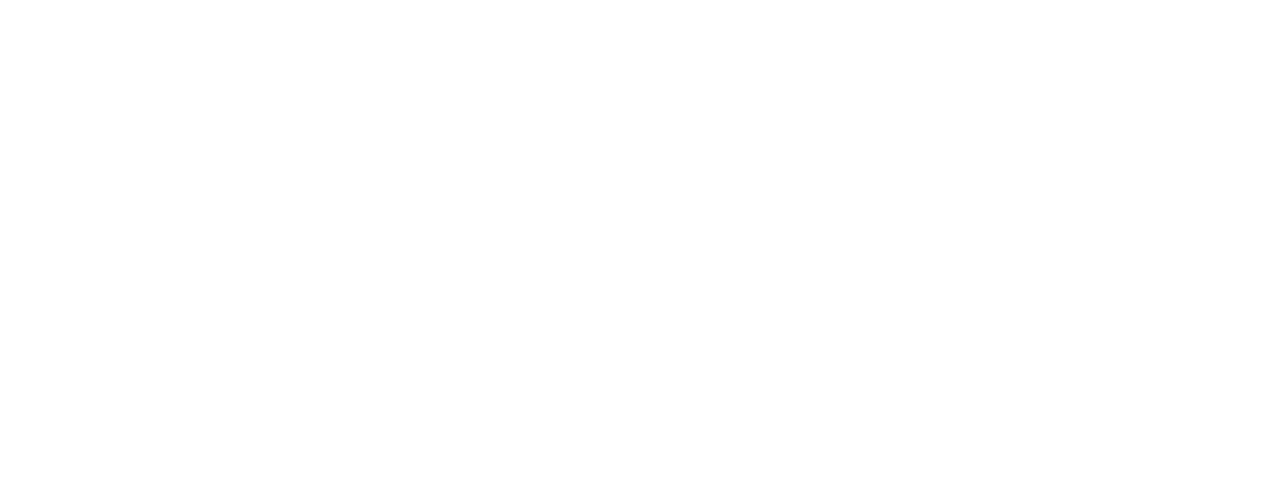
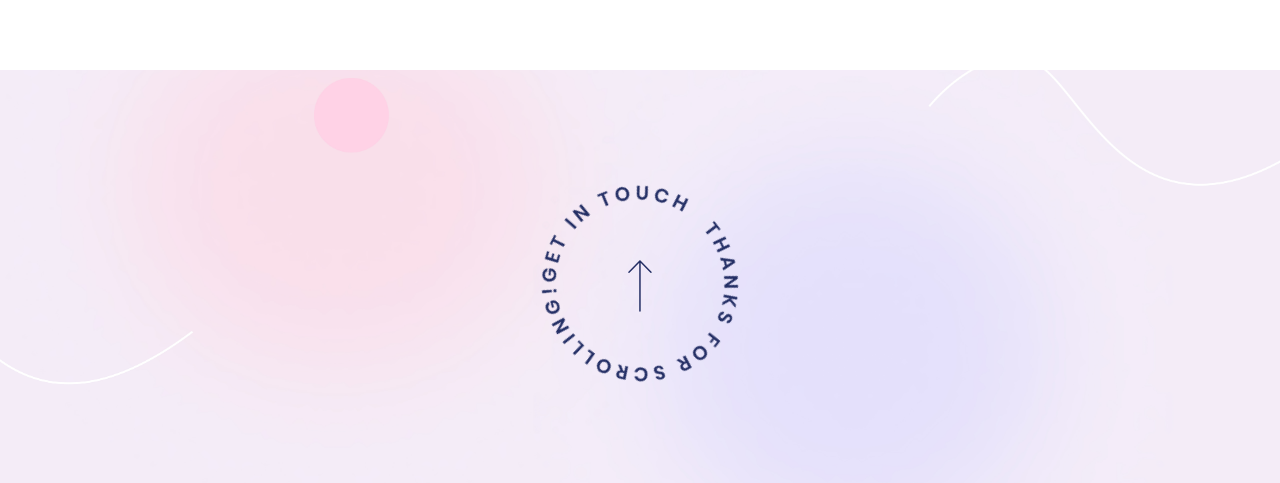
Before and after one commit to Anvar2742/portfolio, a React (Vite) app: page / in a window 1280 px wide. Shown: the part 3315-3798 px from the top of the page. Before the commit the page ends 3385 px from the top, so only its background shows below. Built offline with nearby package versions, Linux system fonts and the light colour scheme; grey boxes are pictures that could not be loaded.

Commit message:
footer basic added

```diff
--- /dev/null
+++ b/src/components/Footer.jsx
@@ -0,0 +1,21 @@
+import React from "react";
+import ScrollBtn from "./ScrollBtn";
+import footerBg from "./../assets/footer.jpg";
+import toTop from "./../assets/toTop.svg";
+
+const Footer = () => {
+    return (
+        <footer
+            style={{
+                "--footer-bg": `url(${footerBg})`,
+            }}
+            className="pt-28 pb-24 bg-[image:var(--footer-bg)] bg-cover bg-no-repeat bg-center"
+        >
+            <div className="max-w-5xl mx-auto px-4">
+                <ScrollBtn scrollSrc={toTop} href="#header" isTop={true} />
+            </div>
+        </footer>
+    );
+};
+
+export default Footer;
--- a/src/components/MainLayout.jsx
+++ b/src/components/MainLayout.jsx
@@ -1,11 +1,13 @@
 import { Outlet } from "react-router-dom";
 import Navbar from "./Navbar";
+import Footer from "./Footer";
 
 const MainLayout = () => {
     return (
         <>
             <Navbar />
             <Outlet />
+            <Footer />
         </>
     );
 };
--- a/src/components/Navbar.jsx
+++ b/src/components/Navbar.jsx
@@ -2,7 +2,7 @@
 
 const Navbar = () => {
     return (
-        <header className="py-5">
+        <header className="py-5" id="header">
             <div className="max-w-5xl mx-auto px-4 flex items-center justify-between">
                 <Link to={"/"}>Anvar M.</Link>
                 <nav>
--- a/src/components/ScrollBtn.jsx
+++ b/src/components/ScrollBtn.jsx
@@ -1,9 +1,9 @@
 import React from "react";
 
-const ScrollBtn = ({ scrollSrc }) => {
+const ScrollBtn = ({ scrollSrc, href, isTop }) => {
     return (
         <a
-            href={"#work"}
+            href={href}
             className="relative w-52 h-52 flex items-center justify-center mx-auto group"
         >
             <img
@@ -16,6 +16,7 @@
                 viewBox="0 0 24 52"
                 fill="none"
                 xmlns="http://www.w3.org/2000/svg"
+                className={`${isTop ? "rotate-180" : ""}`}
             >
                 <path
                     d="M1.0459 39.7873L12.0459 51.0693L23.0459 39.7873M12.0459 49.5024V1.06934"
--- a/src/pages/Home.jsx
+++ b/src/pages/Home.jsx
@@ -27,7 +27,7 @@
                         </span>{" "}
                         years of experience
                     </p>
-                    <ScrollBtn scrollSrc={scrollHero} />
+                    <ScrollBtn scrollSrc={scrollHero} href="#work" />
                 </div>
             </section>
 
```
Also changed, not shown: src/assets/footer.jpg (added), src/assets/toTop.svg (added).
